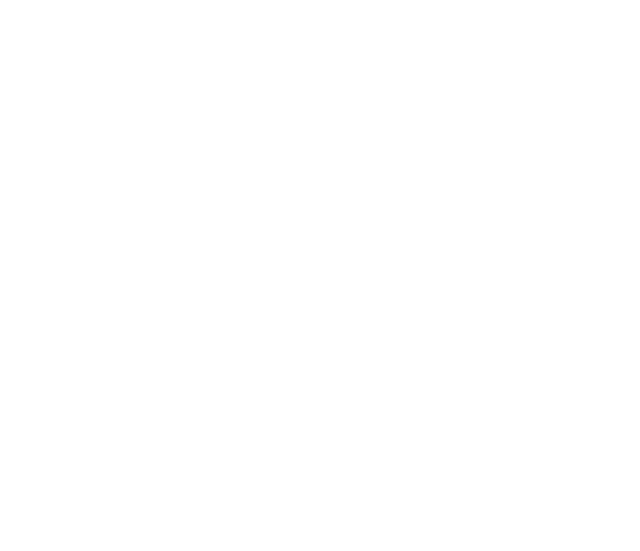
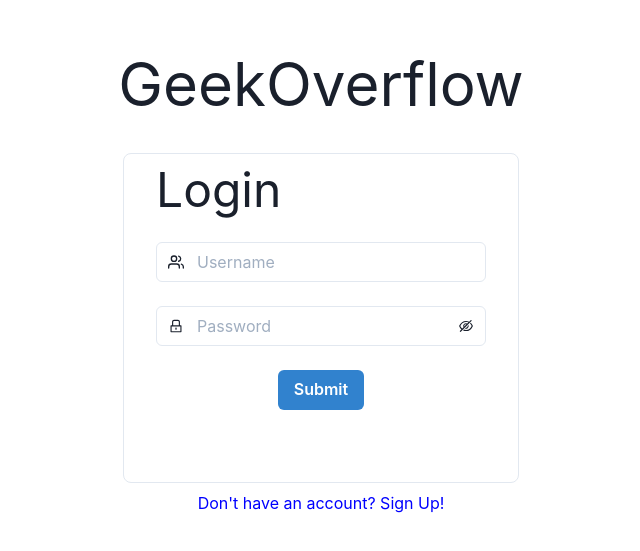
Before and after one commit to AmitkumarMishra-code/programmers-social-media-front-end, a React (Create React App) app: page / in a window 1280 px wide. Shown: the part 123-674 px from the top of the page, without its empty margins (319-959 px from the left). Built offline with nearby package versions, Linux system fonts and the light colour scheme.

Commit message:
added redirects and redirect / to login

```diff
--- a/src/components/App.jsx
+++ b/src/components/App.jsx
@@ -7,6 +7,9 @@
     return (
         <Router>
             <Switch>
+                <Route exact path = '/'>
+                    <Login />
+                </Route>
                 <Route exact path = '/login'>
                     <Login/>
                 </Route>
```
Also changed, not shown: 1 other file (tests, documents, lock files or other folders).
